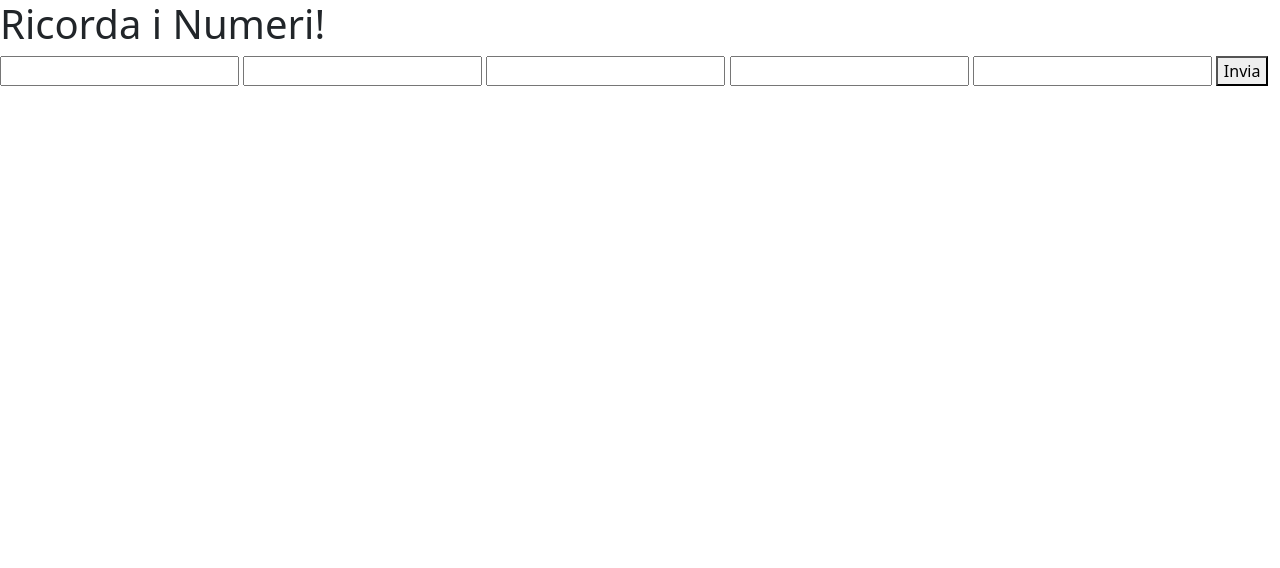
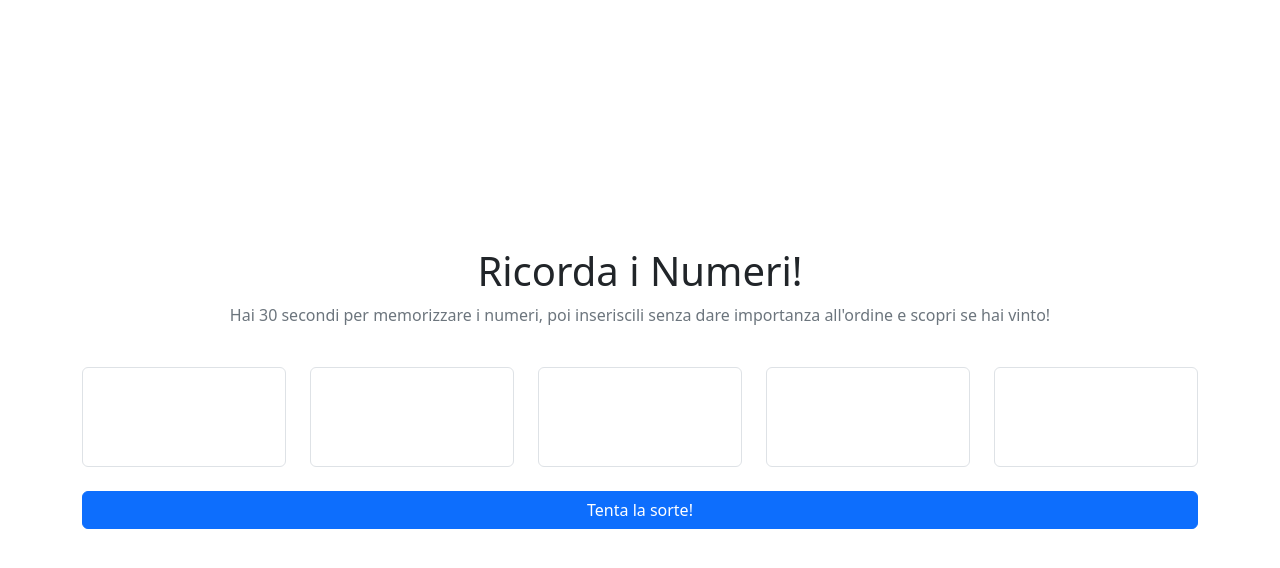
Before and after one commit to gialli24/js-simon, a plain HTML site: page index.html in a window 1280 px wide. Drawn offline with nearby package versions, Linux system fonts and the light colour scheme.

Commit message:
Add css style

```diff
--- a/index.html
+++ b/index.html
@@ -11,15 +11,26 @@
 <body>
 
     <main class="app-main">
-        <h1>Ricorda i Numeri!</h1>
+        <div class="container d-flex flex-column gap-4 align-items-center justify-content-center vh-100">
+            <div class="title text-center">
+                <h1>Ricorda i Numeri!</h1>
+                <p class="text-secondary">Hai 30 secondi per memorizzare i numeri, poi inseriscili senza dare importanza all'ordine e scopri se hai vinto!</p>
+            </div>
 
-        <input type="number" id="mem-1" class="mem-input" disabled>
-        <input type="number" id="mem-2" class="mem-input" disabled>
-        <input type="number" id="mem-3" class="mem-input" disabled>
-        <input type="number" id="mem-4" class="mem-input" disabled>
-        <input type="number" id="mem-5" class="mem-input" disabled>
+            <form class="d-flex flex-column gap-4 justify-content-center">
+                <div class="d-flex gap-4">
+                    <input type="text" id="mem-1" class="mem-input form-control text-center" style="height: 100px;" disabled>
+                    <input type="text" id="mem-2" class="mem-input form-control text-center" disabled>
+                    <input type="text" id="mem-3" class="mem-input form-control text-center" disabled>
+                    <input type="text" id="mem-4" class="mem-input form-control text-center" disabled>
+                    <input type="text" id="mem-5" class="mem-input form-control text-center" disabled>
+                </div>
 
-        <button type="submit" id="submit-btn" disabled>Invia</button>
+                <button type="submit" id="submit-btn" class="btn btn-primary" disabled>Tenta la sorte!</button>
+            </form>
+
+            <span id="message"></span>
+        </div>
     </main>
     <!-- /.app-main -->
 
--- a/main.js
+++ b/main.js
@@ -13,6 +13,7 @@ for (let i = 0; i < n_values; i++) {
 /* DOM nodes */
 const inputsEl = document.querySelectorAll(".mem-input");
 const submitEl = document.getElementById("submit-btn");
+const messageEl = document.getElementById("message");
 
 /* Firstly show all values inside inputs */
 for (let i = 0; i < valuesToGuess.length; i++) {
@@ -33,8 +34,8 @@ const timeoutId = setTimeout(function() {
 }, waitingTime)
 
 /* Handle submit button event */
-submitEl.addEventListener("click", function() {
-    console.log("ciao");
+submitEl.addEventListener("click", function(e) {
+    e.preventDefault();
 
     /* Store user input values */
     for (let i = 0; i < inputsEl.length; i++) {
@@ -45,6 +46,8 @@ submitEl.addEventListener("click", function() {
             userValues.push(input);
         } else {
             console.log("Errore, puoi inserire solo interi tra 1 e 9");
+            messageEl.className = "text-danger";
+            messageEl.innerText = "Errore, puoi inserire solo interi tra 1 e 9";
             return;
         }
     }
@@ -75,8 +78,14 @@ submitEl.addEventListener("click", function() {
 
     /* Result message */
     if (foundCounter === n_values) {
-        console.log("Hai Vinto!");
+        console.log(`Hai Vinto! ${foundCounter} su ${n_values}`);
+
+        messageEl.className = "text-success";
+        messageEl.innerText = `Hai Vinto! ${foundCounter} su ${n_values}`;
     } else {
         console.log(`Hai indovinato ${foundCounter} valori su ${n_values}`);
+
+        messageEl.className = "text-danger";
+        messageEl.innerText = `Hai Perso! Hai indovinatto ${foundCounter} su ${n_values}`;
     }
 })
```
